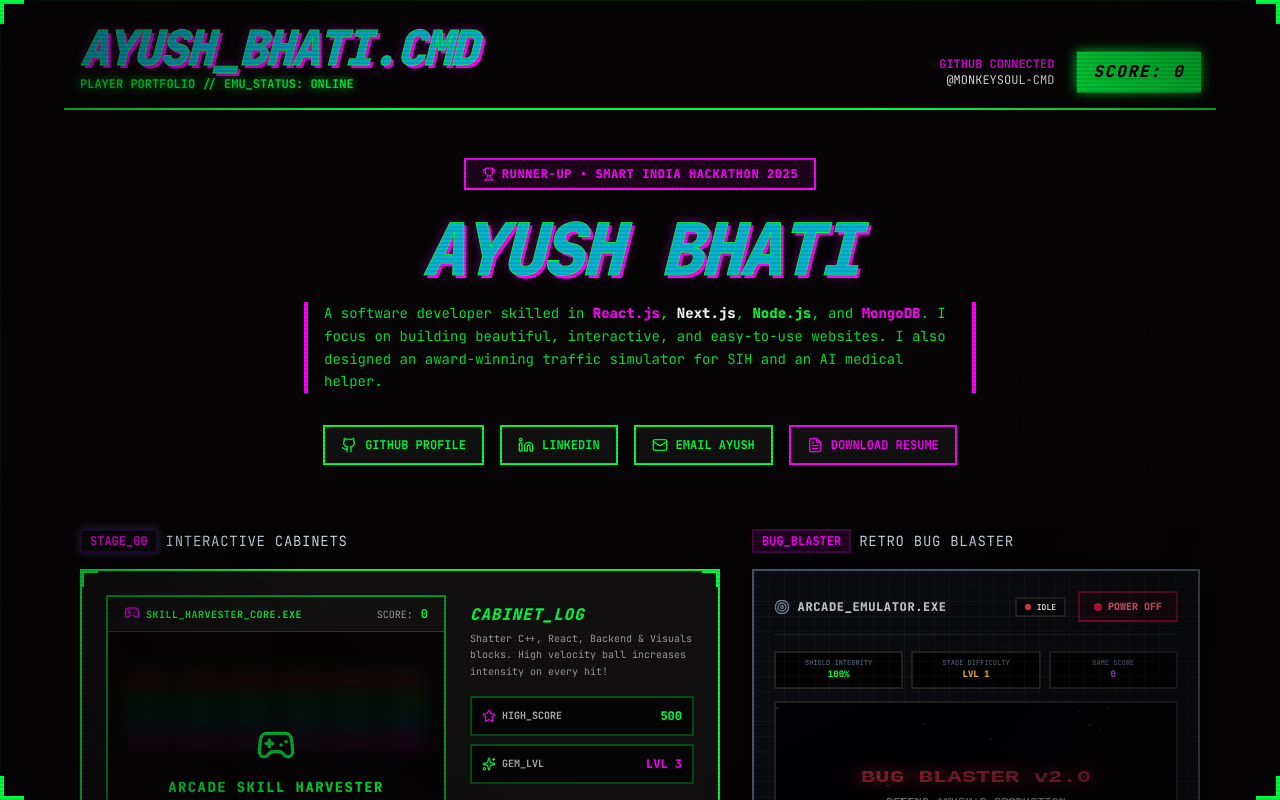
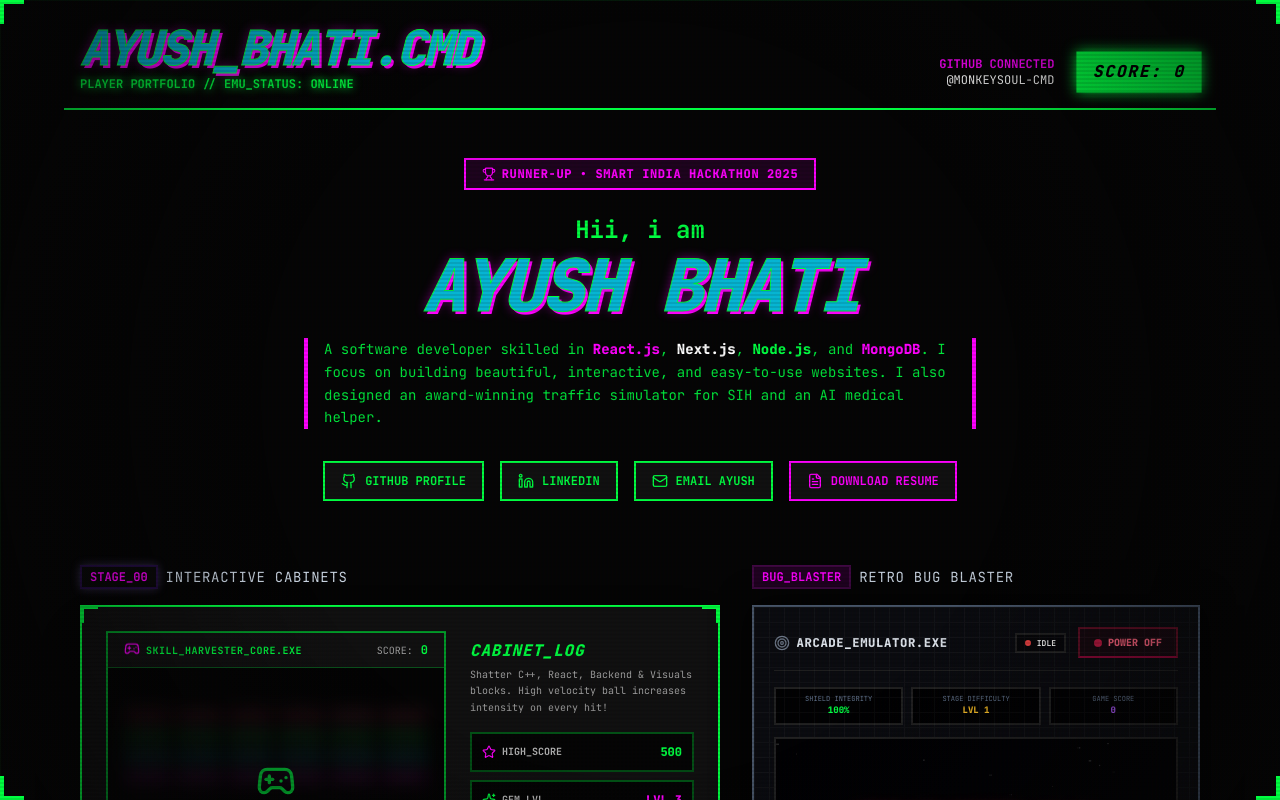
Before and after one commit to monkeysoul-cmd/portfolio, a React (Vite) app: page / in a window 1280 px wide. Shown: the top 800 px of the page. Built offline with nearby package versions, Linux system fonts and the light colour scheme.

Commit message:
feat: Add animated greeting 'Hii, i am' to intro

```diff
--- a/src/App.tsx
+++ b/src/App.tsx
@@ -170,11 +170,25 @@ export default function App() {
           RUNNER-UP • SMART INDIA HACKATHON 2025
         </motion.div>
 
+        {/* Animated Greeting */}
+        <div className="text-xl sm:text-2xl font-mono font-bold text-[#00ff41] mb-1">
+          {"Hii, i am".split('').map((char, index) => (
+            <motion.span
+              key={index}
+              initial={{ opacity: 0, display: 'inline-block' }}
+              animate={{ opacity: 1 }}
+              transition={{ duration: 0.05, delay: 0.2 + index * 0.05 }}
+            >
+              {char === ' ' ? '\u00A0' : char}
+            </motion.span>
+          ))}
+        </div>
+
         {/* Main Name Heading */}
         <motion.h2
           initial={{ y: 20, opacity: 0 }}
           animate={{ y: 0, opacity: 1 }}
-          transition={{ duration: 0.6 }}
+          transition={{ duration: 0.6, delay: 0.7 }}
           className="text-5xl sm:text-7xl font-mono font-black tracking-tighter uppercase italic text-transparent retro-header mb-4 name-glitch-hover"
           data-text="AYUSH BHATI"
         >
```
